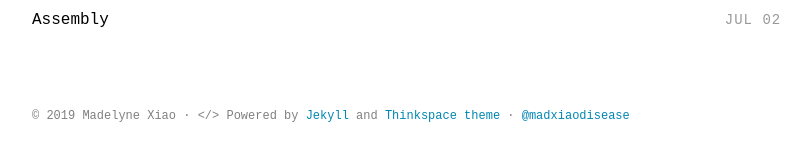
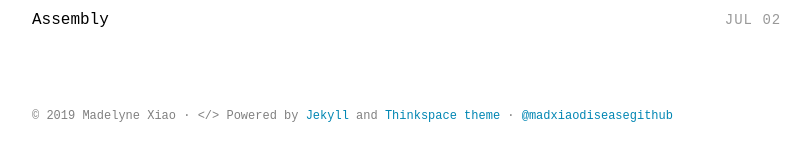
Before and after one commit to madelyne/madelyne.github.io, a Jekyll site: the page built from index.html, in a window 1280 px wide. Shown: the part 319-480 px from the top of the page, without its empty margins (232-1043 px from the left). Built offline with Jekyll 4.4.1, drawn with Linux system fonts in a browser that asks for light colours; some web fonts are replaced.

Commit message:
updated footer

```diff
--- a/_includes/footer.html
+++ b/_includes/footer.html
@@ -1,5 +1,5 @@
 <footer class="site-footer">
   <div class="container">
-    <small class="block">&copy; {{ site.time | date: '%Y' }} {{ site.author.name }} &middot; &lt;/&gt; Powered by <a href="https://jekyllrb.com/">Jekyll</a> and <a href="https://github.com/heiswayi/thinkspace">Thinkspace theme</a> &middot; <a href="https://twitter.com/madxiaodisease">@madxiaodisease</a></small>
+    <small class="block">&copy; {{ site.time | date: '%Y' }} {{ site.author.name }} &middot; &lt;/&gt; Powered by <a href="https://jekyllrb.com/">Jekyll</a> and <a href="https://github.com/heiswayi/thinkspace">Thinkspace theme</a> &middot; <a href="https://twitter.com/madxiaodisease">@madxiaodisease</a><a href="https://github.com/madelyne">github</a></small>
   </div>
 </footer>
```
